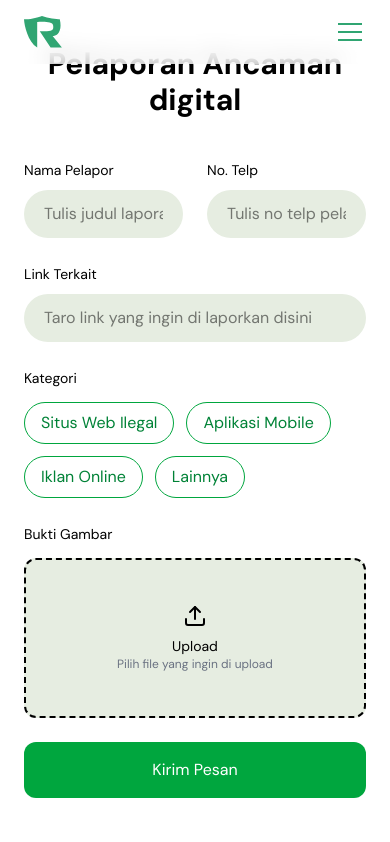
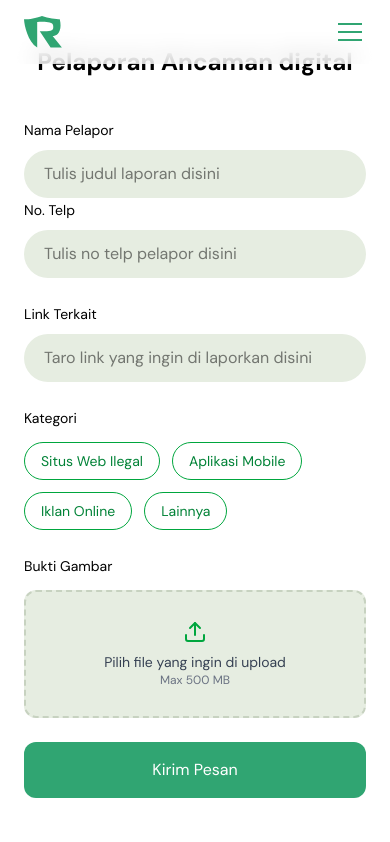
Before and after one commit to nnadra/rudar-web, a React (Vite) app: page /pelaporan in a window 390 px wide. Shown: the top 842 px of the page. Built offline with nearby package versions, Linux system fonts and the light colour scheme.

Commit message:
responsive

```diff
--- a/src/pages/Features/pelaporan.jsx
+++ b/src/pages/Features/pelaporan.jsx
@@ -31,19 +31,18 @@ export default function Pelaporan() {
 
   return (
     <div className="w-full min-h-screen flex items-center justify-center px-6">
-
-      <div className="w-full max-w-3xl">
+      <div className="w-full max-w-lg md:max-w-3xl">
 
         {/* SCREEN FORM */}
         {!submitted && (
           <div className="animate-fade">
-            <h1 className="text-3xl font-bold text-center mb-10">
+            <h1 className="text-2xl md:text-3xl font-bold text-center mb-10">
               Pelaporan Ancaman digital
             </h1>
 
             <form onSubmit={handleSubmit} className="space-y-6">
 
-              <div className="grid grid-cols-2 gap-6">
+              <div className="grid grid-cols-1 md:grid-cols-2">
                 <div>
                   <label className="text-sm">Nama Pelapor</label>
                   <input
@@ -87,7 +86,7 @@ export default function Pelaporan() {
                       type="button"
                       key={item}
                       onClick={() => setKategori(item)}
-                      className={`px-4 py-2 rounded-full border transition
+                      className={`px-4 py-2 rounded-full border transition text-sm md:text-base
                       ${
                         kategori === item
                           ? "bg-green-600 text-white border-green-600"
@@ -104,17 +103,18 @@ export default function Pelaporan() {
                <div>
             <label className="text-sm">Bukti Gambar</label>
 
-                <label className="mt-3 flex flex-col items-center justify-center border-2 border-dashed bg-[#E6EDE1] rounded-xl h-40 cursor-pointer">
-                  <Upload size={24} />
-                  <p className="text-sm mt-2">Upload</p>
-                  <p className="text-xs text-gray-500">
+            <label className="mt-3 flex flex-col items-center justify-center border-2 border-dashed border-[#C7D2C0] bg-[#E6EDE1] rounded-xl h-32 md:h-40 cursor-pointer">
+              <Upload size={24} className="text-green-600" />
+              <span className="text-sm mt-2 text-gray-700">
                 Pilih file yang ingin di upload
-                  </p>
+              </span>
+              <span className="text-xs text-gray-500">Max 500 MB</span>
+
               <input type="file" className="hidden" />
             </label>
           </div>
 
-              <button className="w-full py-4 bg-green-600 text-white rounded-xl hover:bg-green-700 transition">
+              <button className="w-full py-4 bg-[#30A572] text-white rounded-xl hover:bg-green-700 transition">
                 Kirim Pesan
               </button>
             </form>
@@ -131,11 +131,11 @@ export default function Pelaporan() {
               </div>
             </div>
 
-            <h2 className="text-3xl font-bold mt-6">
+            <h2 className="text-2xl md:text-3xl font-bold mt-6">
               Laporan Berhasil DiKirim!
             </h2>
 
-            <div className="mt-8 border-2 border-green-600 rounded-xl p-6 flex justify-between items-center bg-[#E6EDE1]">
+            <div className="mt-8 border-2 border-green-600 rounded-xl p-6 flex flex-col md:flex-row gap-4 md:justify-between md:items-center bg-[#E6EDE1]">
               <div className="text-left">
                 <p className="text-sm">Nomor Laporan:</p>
                 <h3 className="font-bold text-lg">{reportId}</h3>
@@ -146,7 +146,7 @@ export default function Pelaporan() {
 
               <button
                 onClick={copyId}
-                className="bg-green-600 p-3 rounded-lg text-white"
+                className="bg-[#298B61] p-3 rounded-lg text-white"
               >
                 <Copy size={18}/>
               </button>
--- a/src/pages/LandingPage/deteksi.jsx
+++ b/src/pages/LandingPage/deteksi.jsx
@@ -1,5 +1,6 @@
 import { Link } from "react-router-dom";
 import deteksikanan from "../../assets/home/deteksi-kanan.svg";
+
 
 export default function Deteksi() {
     return (
--- a/vite.config.js
+++ b/vite.config.js
@@ -8,5 +8,5 @@ export default defineConfig({
     react(),
     tailwindcss()
   ],
-  base: '/rudar-web'
+  base: '/'
 })
```
Lines whose indentation alone changed are shown as unchanged.
